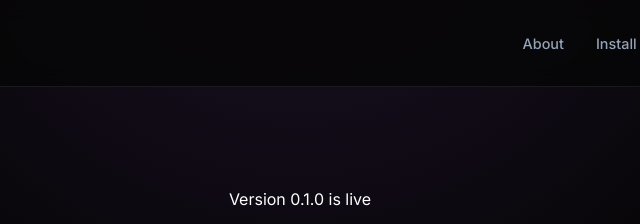
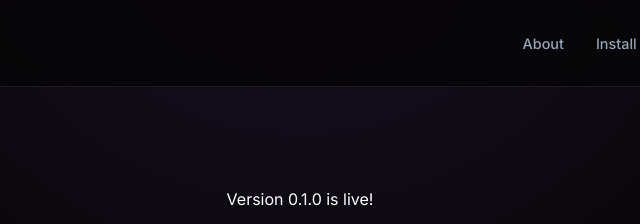
Before and after one commit to Federic1236/TonyPytonyWeb, a plain HTML site: page index.html in a window 1280 px wide. Shown: the top 224 px of the page, 340-980 px from the left. Drawn offline with Linux system fonts and the light colour scheme.

Commit message:
Update badge text to include exclamation mark

```diff
--- a/index.html
+++ b/index.html
@@ -20,7 +20,7 @@
 
     <main class="main-content">
         <section class="hero" id="about">
-            <div class="badge">Version 0.1.0 is live</div>
+            <div class="badge">Version 0.1.0 is live!</div>
             <h1>Simple logic.<br><span class="text-gradient">Infinite power.</span></h1>
             <p class="hero-subtext">A Python-based custom engine designed for speed, simplicity, and style.</p>
         </section>
```
